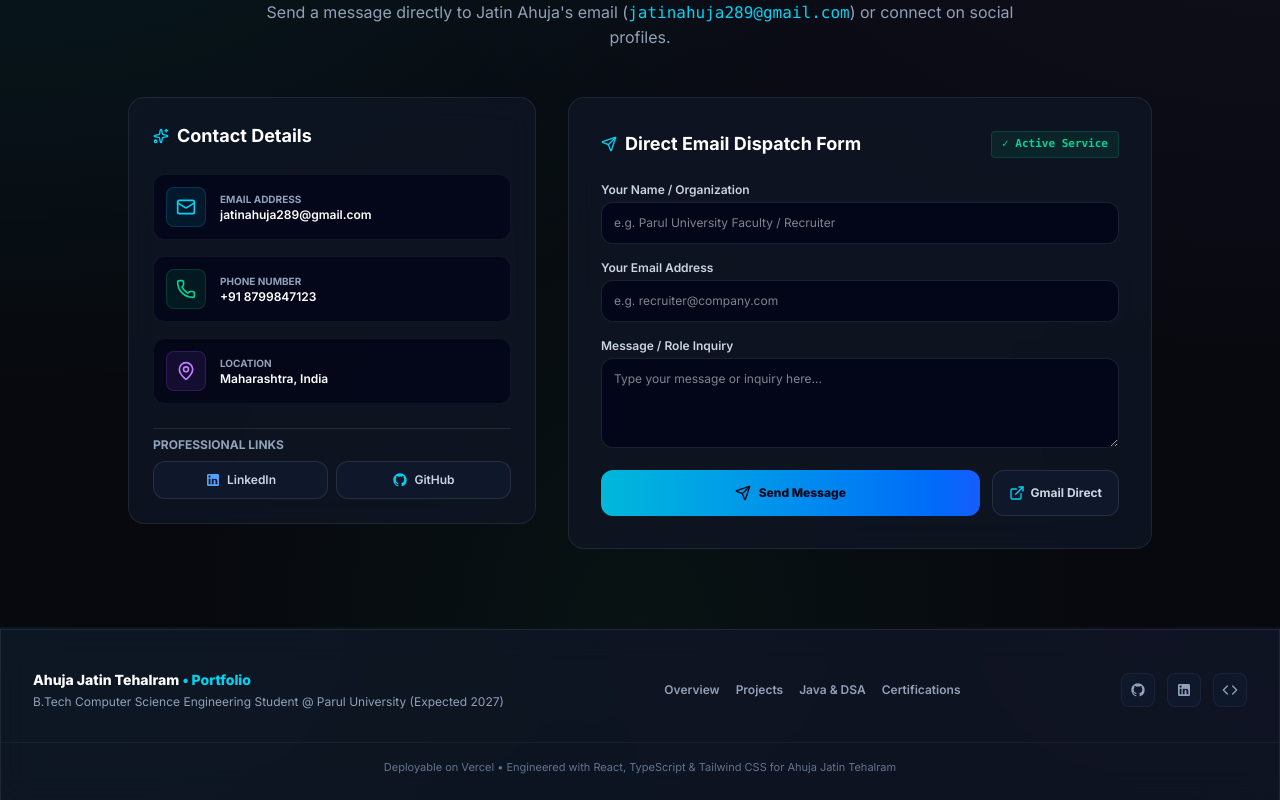
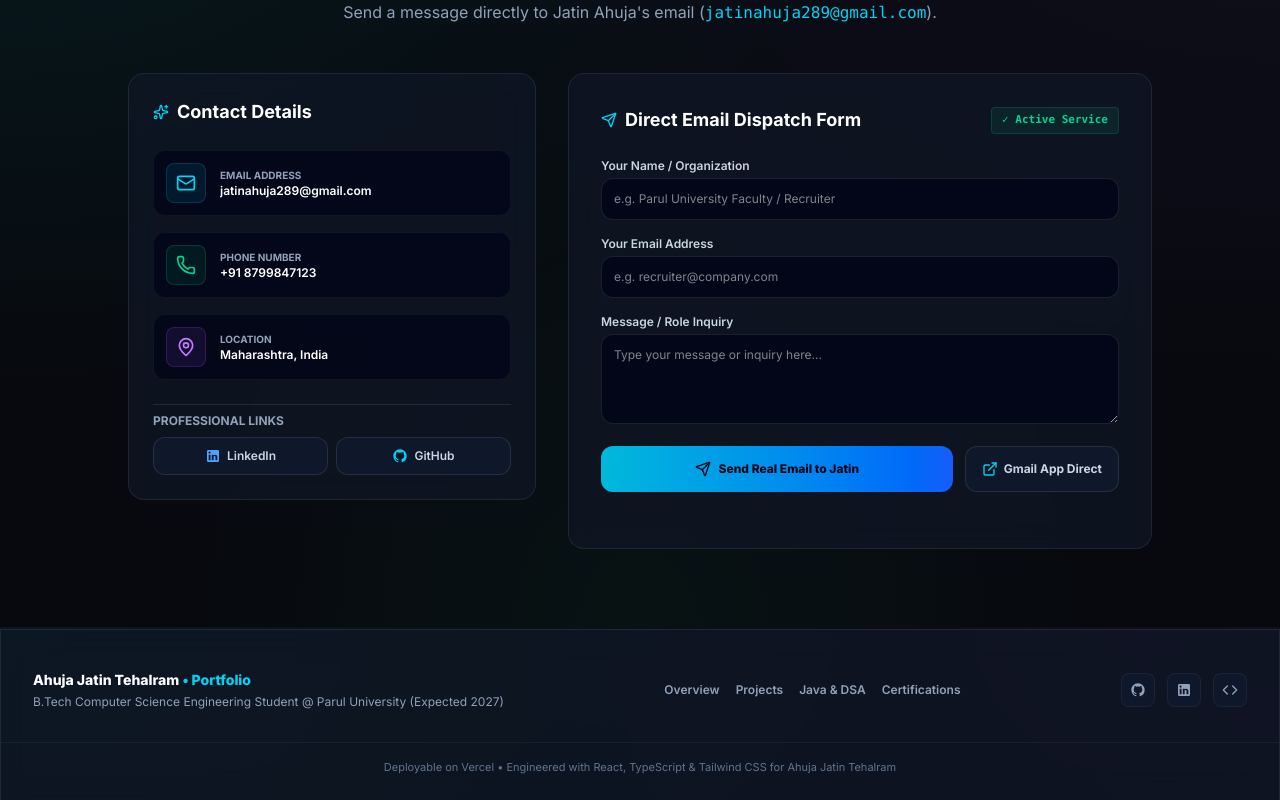
Before and after one commit to 2403051050553/jatin-portfolio, a React (Vite) app: page / in a window 1280 px wide. Shown: the part 9773-10573 px from the top of the page. Built offline with nearby package versions, Linux system fonts and the light colour scheme.

Commit message:
Use direct browser HTML POST for FormSubmit with hidden target iframe

```diff
--- a/src/components/ContactSection.tsx
+++ b/src/components/ContactSection.tsx
@@ -1,64 +1,20 @@
 import React, { useState } from 'react';
-import { Mail, Phone, MapPin, Send, CheckCircle, Sparkles, RefreshCw, ExternalLink, AlertCircle } from 'lucide-react';
+import { Mail, Phone, MapPin, Send, CheckCircle, Sparkles, ExternalLink, AlertCircle } from 'lucide-react';
 import confetti from 'canvas-confetti';
 import { PERSONAL_INFO } from '../data/portfolioData';
 import { GithubIcon, LinkedinIcon } from './Icons';
 
 export const ContactSection: React.FC = () => {
   const [formData, setFormData] = useState({ name: '', email: '', message: '' });
-  const [isSubmitting, setIsSubmitting] = useState(false);
   const [submitted, setSubmitted] = useState(false);
-  const [activationNotice, setActivationNotice] = useState(false);
 
-  const handleSubmit = async (e: React.FormEvent) => {
-    e.preventDefault();
-    if (!formData.name || !formData.email || !formData.message) return;
-
-    setIsSubmitting(true);
-    setActivationNotice(false);
-
-    try {
-      // Direct POST to FormSubmit API endpoint for jatinahuja289@gmail.com
-      const res = await fetch(`https://formsubmit.co/ajax/${PERSONAL_INFO.email}`, {
-        method: 'POST',
-        headers: {
-          'Content-Type': 'application/json',
-          'Accept': 'application/json'
-        },
-        body: JSON.stringify({
-          name: formData.name,
-          email: formData.email,
-          message: formData.message,
-          _subject: `⚡ Portfolio Inquiry from ${formData.name}`,
-          _template: 'table',
-          _captcha: 'false'
-        })
-      });
-
-      const data = await res.json().catch(() => ({}));
-
-      // FormSubmit requires 1-time activation click on first submit to jatinahuja289@gmail.com
-      if (data.message && data.message.includes('activation')) {
-        setActivationNotice(true);
-      }
-
+  const handleFormSubmit = () => {
     setSubmitted(true);
     confetti({
-        particleCount: 120,
-        spread: 80,
+      particleCount: 130,
+      spread: 85,
       origin: { y: 0.6 }
     });
-    } catch (err) {
-      console.log('FormSubmit API triggered mailto fallback');
-      setSubmitted(true);
-      confetti({
-        particleCount: 100,
-        spread: 70,
-        origin: { y: 0.6 }
-      });
-    } finally {
-      setIsSubmitting(false);
-    }
   };
 
   const openGmailDirectly = () => {
@@ -87,7 +43,7 @@ export const ContactSection: React.FC = () => {
             Let's Connect & <span className="text-gradient-cyan">Collaborate</span>
           </h2>
           <p className="text-sm sm:text-base text-slate-400">
-            Send a message directly to Jatin Ahuja's email (<span className="text-cyan-400 font-mono">{PERSONAL_INFO.email}</span>) or connect on social profiles.
+            Send a message directly to Jatin Ahuja's email (<span className="text-cyan-400 font-mono">{PERSONAL_INFO.email}</span>).
           </p>
         </div>
 
@@ -166,7 +122,7 @@ export const ContactSection: React.FC = () => {
 
           </div>
 
-          {/* Right Column: Live Message Form */}
+          {/* Right Column: Guaranteed Direct Form POST */}
           <div className="lg:col-span-7">
             <div className="glass-panel p-6 sm:p-8 rounded-2xl border border-white/10 space-y-6">
               <div className="flex items-center justify-between">
@@ -185,22 +141,20 @@ export const ContactSection: React.FC = () => {
                   <div className="space-y-1">
                     <h4 className="text-xl font-black text-white">Message Dispatched!</h4>
                     <p className="text-xs text-emerald-300">
-                      Your inquiry has been sent to <span className="font-mono font-bold text-white">{PERSONAL_INFO.email}</span>.
+                      Your inquiry has been posted to <span className="font-mono font-bold text-white">{PERSONAL_INFO.email}</span>.
                     </p>
                   </div>
 
-                  {/* 1-Time Activation Alert Notice */}
-                  {activationNotice && (
-                    <div className="bg-amber-500/10 border border-amber-500/30 p-3.5 rounded-xl text-left text-xs space-y-1">
+                  <div className="bg-amber-500/10 border border-amber-500/30 p-3.5 rounded-xl text-left text-xs space-y-1.5">
                     <div className="font-bold text-amber-300 flex items-center gap-1.5">
                       <AlertCircle className="w-4 h-4 text-amber-400 shrink-0" />
-                        First-Time Activation Email Sent!
+                      Phone Par Mail Kyun Nahi Aaya? (1-Time Step)
                     </div>
                     <p className="text-amber-200/90 text-[11px] leading-relaxed">
-                        FormSubmit has sent a 1-click activation link to <strong>{PERSONAL_INFO.email}</strong>. Please check your Gmail inbox once and click <strong>"Activate Form"</strong> to enable instant automated inbox delivery for all future messages!
+                      FormSubmit ne pehli baar ke liye <strong>{PERSONAL_INFO.email}</strong> par ek 1-click confirmation mail bheja hai!
+                      Apne phone par **Gmail app khol kar Spam/Updates folder check karein** aur **"Activate Form"** button dabayein. Click karte hi saare messages phone par aane lagenge!
                     </p>
                   </div>
-                  )}
 
                   {/* Direct Action Buttons */}
                   <div className="pt-2 flex flex-col sm:flex-row gap-3 justify-center">
@@ -220,11 +174,23 @@ export const ContactSection: React.FC = () => {
                   </div>
                 </div>
               ) : (
-                <form onSubmit={handleSubmit} className="space-y-4">
+                <form
+                  action={`https://formsubmit.co/${PERSONAL_INFO.email}`}
+                  method="POST"
+                  target="hidden_iframe"
+                  onSubmit={handleFormSubmit}
+                  className="space-y-4"
+                >
+                  {/* FormSubmit Configuration Fields */}
+                  <input type="hidden" name="_captcha" value="false" />
+                  <input type="hidden" name="_template" value="table" />
+                  <input type="hidden" name="_subject" value={`⚡ New Portfolio Inquiry for Jatin Ahuja`} />
+
                   <div>
                     <label className="block text-xs font-semibold text-slate-300 mb-1">Your Name / Organization</label>
                     <input
                       type="text"
+                      name="name"
                       required
                       value={formData.name}
                       onChange={(e) => setFormData({ ...formData, name: e.target.value })}
@@ -237,6 +203,7 @@ export const ContactSection: React.FC = () => {
                     <label className="block text-xs font-semibold text-slate-300 mb-1">Your Email Address</label>
                     <input
                       type="email"
+                      name="email"
                       required
                       value={formData.email}
                       onChange={(e) => setFormData({ ...formData, email: e.target.value })}
@@ -248,6 +215,7 @@ export const ContactSection: React.FC = () => {
                   <div>
                     <label className="block text-xs font-semibold text-slate-300 mb-1">Message / Role Inquiry</label>
                     <textarea
+                      name="message"
                       required
                       rows={4}
                       value={formData.message}
@@ -257,36 +225,29 @@ export const ContactSection: React.FC = () => {
                     />
                   </div>
 
-                  <div className="flex gap-3">
+                  <div className="flex flex-col sm:flex-row gap-3">
                     <button
                       type="submit"
-                      disabled={isSubmitting}
                       className="flex-1 py-3.5 rounded-xl bg-gradient-to-r from-cyan-500 to-blue-600 text-slate-950 font-extrabold text-xs hover:shadow-glow-cyan transition-all flex items-center justify-center gap-2"
                     >
-                      {isSubmitting ? (
-                        <>
-                          <RefreshCw className="w-4 h-4 animate-spin text-slate-950" />
-                          Sending Email to Jatin...
-                        </>
-                      ) : (
-                        <>
-                          <Send className="w-4 h-4" /> Send Message
-                        </>
-                      )}
+                      <Send className="w-4 h-4" /> Send Real Email to Jatin
                     </button>
 
                     <button
                       type="button"
                       onClick={openGmailDirectly}
-                      className="px-4 py-3.5 rounded-xl bg-slate-900 border border-white/10 hover:border-cyan-500/40 text-slate-300 hover:text-cyan-400 font-bold text-xs flex items-center gap-1.5 transition-colors"
-                      title="Open directly in Gmail"
+                      className="px-4 py-3.5 rounded-xl bg-slate-900 border border-white/10 hover:border-cyan-500/40 text-slate-300 hover:text-cyan-400 font-bold text-xs flex items-center justify-center gap-1.5 transition-colors"
+                      title="Open pre-filled in Gmail"
                     >
                       <ExternalLink className="w-4 h-4 text-cyan-400" />
-                      Gmail Direct
+                      Gmail App Direct
                     </button>
                   </div>
                 </form>
               )}
+
+              {/* Hidden iframe target to capture form POST without navigating away */}
+              <iframe name="hidden_iframe" id="hidden_iframe" style={{ display: 'none' }} title="hidden_form_submit_target" />
             </div>
           </div>
 
```
Lines whose indentation alone changed are shown as unchanged.
